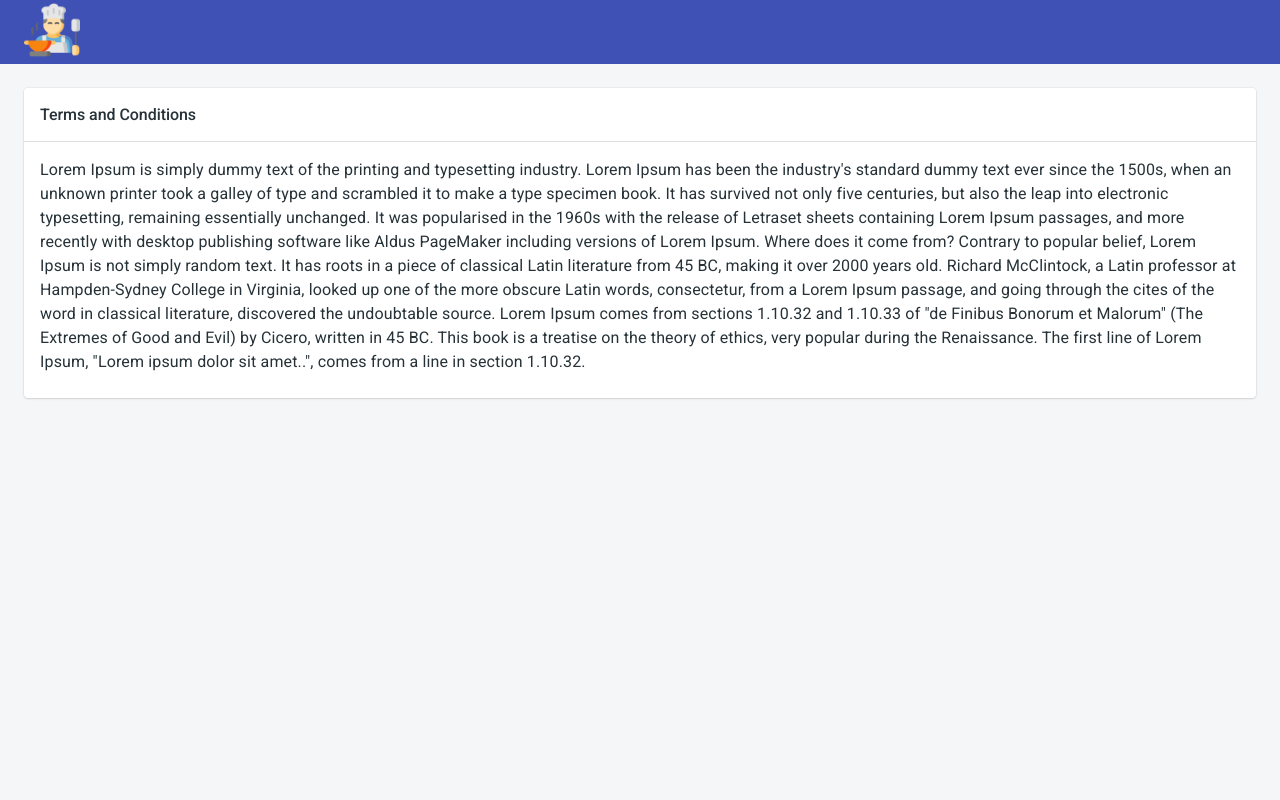
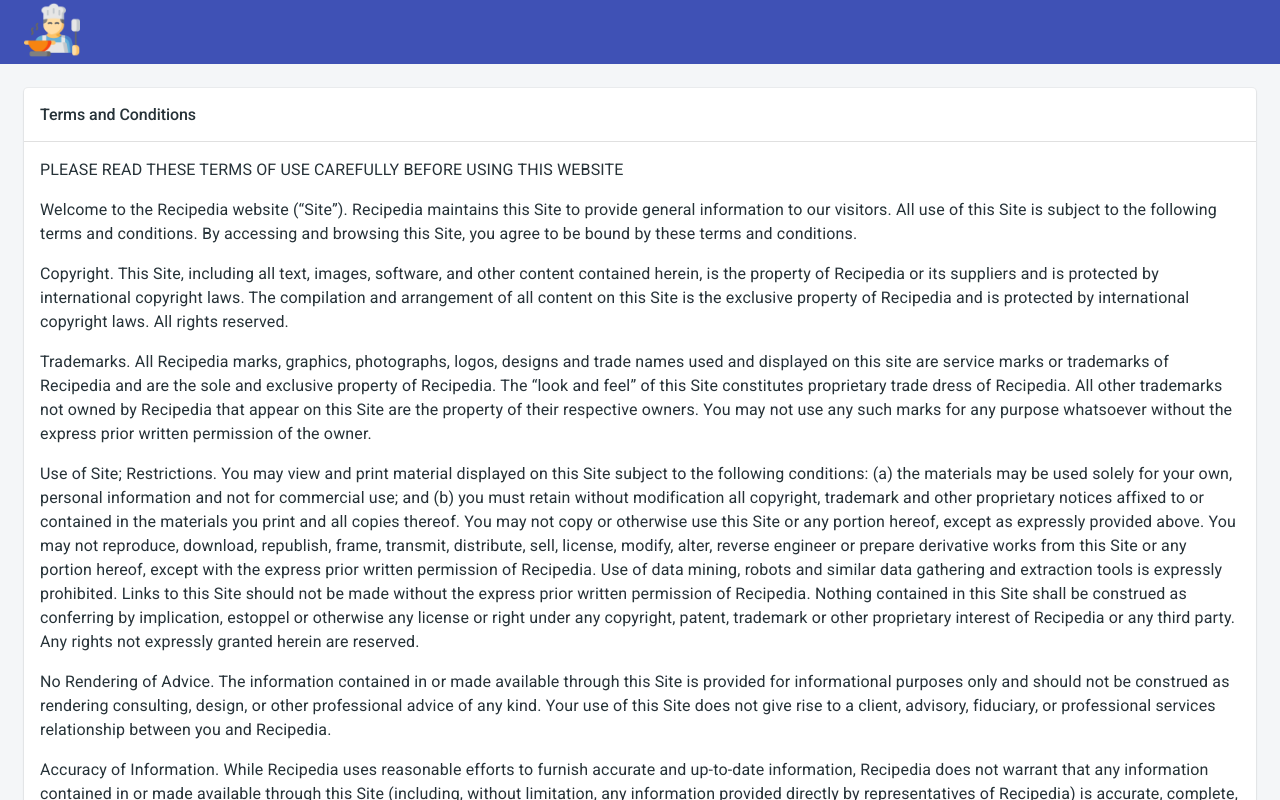
Before and after one commit to W8-Recipedia/Recipedia, a React (Create React App) app in the folder client/: page /legal in a window 1280 px wide. Built offline with nearby package versions, Linux system fonts and the light colour scheme.

Commit message:
Added Content to legal page

```diff
--- a/client/src/views/legal/LegalView/index.js
+++ b/client/src/views/legal/LegalView/index.js
@@ -1,4 +1,4 @@
-import React from 'react';
+import React from "react";
 import {
   Card,
   CardHeader,
@@ -6,40 +6,189 @@
   CardContent,
   Typography,
   Divider,
-  makeStyles
-} from '@material-ui/core';
-import Page from 'src/components/Page';
+  makeStyles,
+  Box,
+} from "@material-ui/core";
+import Page from "src/components/Page";
 
 const useStyles = makeStyles((theme) => ({
   root: {
     backgroundColor: theme.palette.background.dark,
-    minHeight: '100%',
+    minHeight: "100%",
     paddingBottom: theme.spacing(3),
-    paddingTop: theme.spacing(3)
-  }
+    paddingTop: theme.spacing(3),
+  },
 }));
 
 const LegalView = () => {
   const classes = useStyles();
 
   return (
-    <Page
-      className={classes.root}
-      title="Legal"
-    >
+    <Page className={classes.root} title="Legal">
       <Container maxWidth="lg">
         <Card>
-          <CardHeader
-            title="Terms and Conditions"
-          />
+          <CardHeader title="Terms and Conditions" />
           <Divider />
           <CardContent>
-            <Typography>
-              Lorem Ipsum is simply dummy text of the printing and typesetting industry. Lorem Ipsum has been the industry's standard dummy text ever since the 1500s, when an unknown printer took a galley of type and scrambled it to make a type specimen book. It has survived not only five centuries, but also the leap into electronic typesetting, remaining essentially unchanged. It was popularised in the 1960s with the release of Letraset sheets containing Lorem Ipsum passages, and more recently with desktop publishing software like Aldus PageMaker including versions of Lorem Ipsum.
+            <Box pb={2}>
+              <Typography>
+                PLEASE READ THESE TERMS OF USE CAREFULLY BEFORE USING THIS
+                WEBSITE
+              </Typography>
+            </Box>
+            <Box pb={2}>
+              <Typography>
+                Welcome to the Recipedia website (“Site”). Recipedia maintains
+                this Site to provide general information to our visitors. All
+                use of this Site is subject to the following terms and
+                conditions. By accessing and browsing this Site, you agree to be
+                bound by these terms and conditions.
+              </Typography>
+            </Box>
+            <Box pb={2}>
+              <Typography>
+                Copyright. This Site, including all text, images, software, and
+                other content contained herein, is the property of Recipedia or
+                its suppliers and is protected by international copyright laws.
+                The compilation and arrangement of all content on this Site is
+                the exclusive property of Recipedia and is protected by
+                international copyright laws. All rights reserved.
+              </Typography>
+            </Box>
+            <Box pb={2}>
+              <Typography>
+                Trademarks. All Recipedia marks, graphics, photographs, logos,
+                designs and trade names used and displayed on this site are
+                service marks or trademarks of Recipedia and are the sole and
+                exclusive property of Recipedia. The “look and feel” of this
+                Site constitutes proprietary trade dress of Recipedia. All other
+                trademarks not owned by Recipedia that appear on this Site are
+                the property of their respective owners. You may not use any
+                such marks for any purpose whatsoever without the express prior
+                written permission of the owner.
+              </Typography>
+            </Box>
+            <Box pb={2}>
+              <Typography>
+                Use of Site; Restrictions. You may view and print material
+                displayed on this Site subject to the following conditions: (a)
+                the materials may be used solely for your own, personal
+                information and not for commercial use; and (b) you must retain
+                without modification all copyright, trademark and other
+                proprietary notices affixed to or contained in the materials you
+                print and all copies thereof. You may not copy or otherwise use
+                this Site or any portion hereof, except as expressly provided
+                above. You may not reproduce, download, republish, frame,
+                transmit, distribute, sell, license, modify, alter, reverse
+                engineer or prepare derivative works from this Site or any
+                portion hereof, except with the express prior written permission
+                of Recipedia. Use of data mining, robots and similar data
+                gathering and extraction tools is expressly prohibited. Links to
+                this Site should not be made without the express prior written
+                permission of Recipedia. Nothing contained in this Site shall be
+                construed as conferring by implication, estoppel or otherwise
+                any license or right under any copyright, patent, trademark or
+                other proprietary interest of Recipedia or any third party. Any
+                rights not expressly granted herein are reserved.
+              </Typography>
+            </Box>
+            <Box pb={2}>
+              <Typography>
+                No Rendering of Advice. The information contained in or made
+                available through this Site is provided for informational
+                purposes only and should not be construed as rendering
+                consulting, design, or other professional advice of any kind.
+                Your use of this Site does not give rise to a client, advisory,
+                fiduciary, or professional services relationship between you and
+                Recipedia.{" "}
+              </Typography>
+            </Box>
 
-              Where does it come from?
-              Contrary to popular belief, Lorem Ipsum is not simply random text. It has roots in a piece of classical Latin literature from 45 BC, making it over 2000 years old. Richard McClintock, a Latin professor at Hampden-Sydney College in Virginia, looked up one of the more obscure Latin words, consectetur, from a Lorem Ipsum passage, and going through the cites of the word in classical literature, discovered the undoubtable source. Lorem Ipsum comes from sections 1.10.32 and 1.10.33 of "de Finibus Bonorum et Malorum" (The Extremes of Good and Evil) by Cicero, written in 45 BC. This book is a treatise on the theory of ethics, very popular during the Renaissance. The first line of Lorem Ipsum, "Lorem ipsum dolor sit amet..", comes from a line in section 1.10.32.
-            </Typography>
+            <Box pb={2}>
+              <Typography>
+                Accuracy of Information. While Recipedia uses reasonable efforts
+                to furnish accurate and up-to-date information, Recipedia does
+                not warrant that any information contained in or made available
+                through this Site (including, without limitation, any
+                information provided directly by representatives of Recipedia)
+                is accurate, complete, reliable, current or error-free.
+                Recipedia assumes no liability or responsibility for any errors
+                or omissions in the content of this Site or such other materials
+                or communications.{" "}
+              </Typography>
+            </Box>
+            <Box pb={2}>
+              <Typography>
+                Disclaimer of Warranties and Limitations of Liability. THIS SITE
+                IS PROVIDED BY RECIPEDIA ON AN “AS IS” AND “AS AVAILABLE” BASIS.
+                USE OF THIS SITE IS AT YOUR SOLE RISK. TO THE FULL EXTENT
+                PERMISSIBLE BY APPLICABLE LAW, RECIPEDIA AND ITS AFFILIATES AND
+                SUPPLIERS DISCLAIM ALL WARRANTIES, WHETHER EXPRESS OR IMPLIED,
+                INCLUDING, BUT NOT LIMITED TO, IMPLIED WARRANTIES OF
+                MERCHANTABILITY, FITNESS FOR A PARTICULAR PURPOSE, TITLE AND
+                NONINFRINGEMENT. WITHOUT LIMITING THE FOREGOING, RECIPEDIA AND
+                ITS AFFILIATES AND SUPPLIERS MAKE NO REPRESENTATIONS OR
+                WARRANTIES OF ANY KIND AS TO THE OPERATION OR AVAILABILITY OF
+                THIS SITE OR THE INFORMATION, CONTENT, MATERIALS, PRODUCTS OR
+                SERVICES INCLUDED ON OR MADE AVAILABLE THROUGH THIS SITE.
+                RECIPEDIA DOES NOT WARRANT THAT THIS SITE WILL BE UNINTERRUPTED
+                OR SECURE, OR THAT THIS SITE IS FREE OF VIRUSES OR OTHER HARMFUL
+                COMPONENTS. Links to Third Party Websites. For your convenience,
+                this Site may provide hyperlinks to websites and servers
+                maintained by third parties. Recipedia does not control,
+                evaluate, endorse or guarantee content found in such sites.
+                Recipedia does not assume any responsibility or liability for
+                the actions, products, services or content of these sites or the
+                parties that operate them. You should carefully review their
+                privacy statements and other conditions of use. Your use of
+                these sites is entirely at your own risk.
+              </Typography>
+            </Box>
+            <Box pb={2}>
+              <Typography>
+                Feedback and Other Submissions. All comments, feedback,
+                suggestions, ideas and similar submissions furnished to
+                Recipedia in connection with your use of this Site shall be
+                deemed assigned to and shall remain the property of Recipedia.
+                No such submissions shall be subject to any obligation of
+                confidence on the part of Recipedia, and Recipedia shall be
+                entitled to unrestricted use and disclosure of such submissions
+                throughout the world for any purpose whatsoever, commercial or
+                otherwise, without any obligation to compensate you for such use
+                or disclosure. You represent that you have the lawful right to
+                furnish such submissions to Recipedia and agree that you will
+                not submit any information unless you are legally entitled to do
+                so. Termination or Suspension of Access; Modifications to Site.
+                Recipedia reserves the right to terminate, suspend or otherwise
+                restrict your access to this Site, or any portion hereof, with
+                or without notice at any time for any reason whatsoever
+                including, but not limited to, your violation of these terms and
+                conditions or any inappropriate or unlawful behavior on your
+                part. In addition, Recipedia reserves the right to modify or
+                discontinue this Site or any portion hereof at any time with or
+                without notice. Recipedia shall not be liable to you or any
+                third party for any such termination, suspension, restriction,
+                modification or discontinuance.
+              </Typography>
+            </Box>
+            <Box pb={2}>
+              <Typography>
+                Modifications. Recipedia reserves the right to modify these
+                terms and conditions at any time upon posting. By continuing to
+                use this Site after any changes are posted, you acknowledge your
+                acceptance of the revised terms and conditions. Please visit
+                this page regularly to review the then-current terms and
+                conditions to which you are bound.
+              </Typography>
+            </Box>
+            <Box pb={2}>
+              <Typography>
+                Minors. This Site is not intended for use by or availability to
+                minors. IF YOU ARE NOT LEGALLY AN ADULT UNDER THE LAW WHERE YOU
+                LIVE OR IF YOU ARE UNDER 13 YEARS OF AGE, YOU MAY NOT ACCESS OR
+                USE THIS SITE.{" "}
+              </Typography>
+            </Box>
           </CardContent>
         </Card>
       </Container>
```
